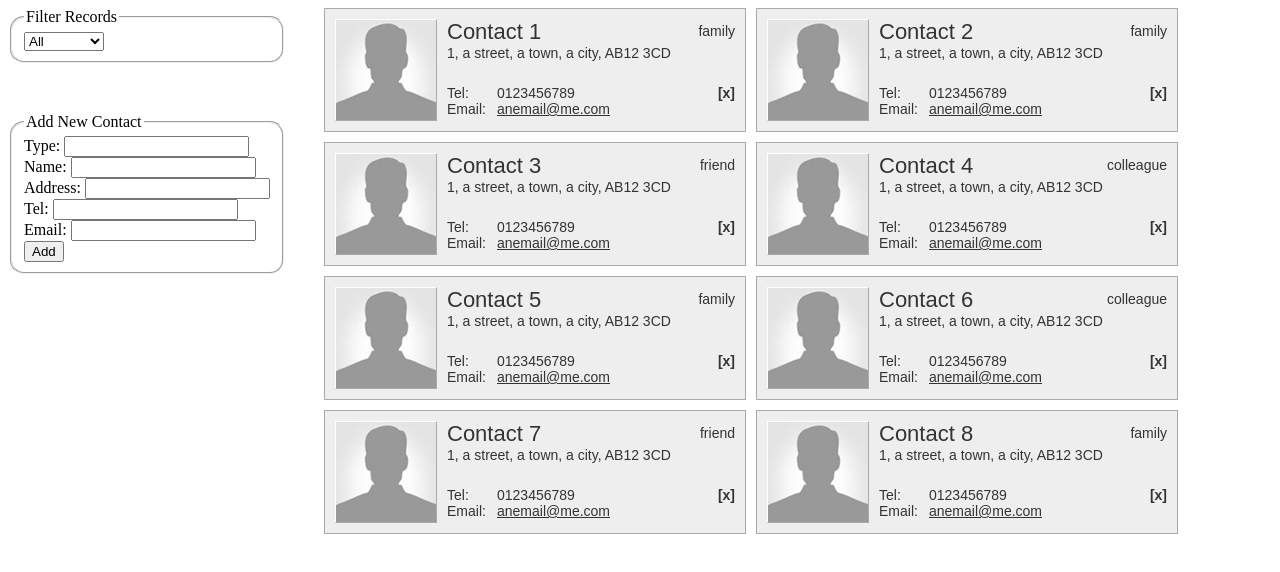
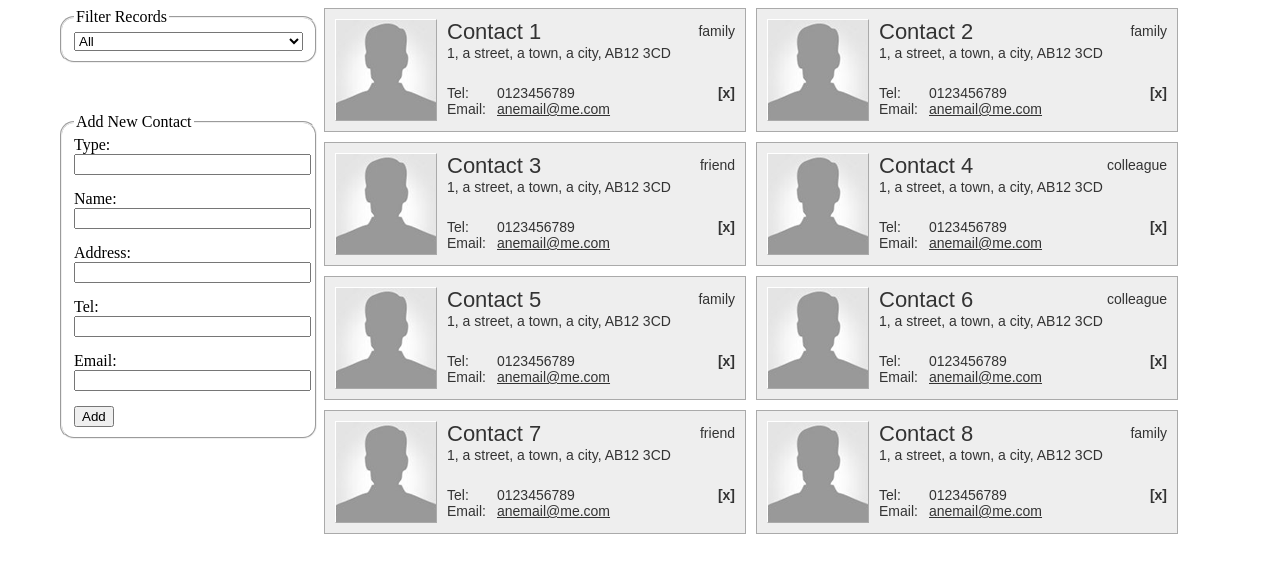
Before and after one commit to krevels/contact-manager-knockout, a plain HTML site: page index.html in a window 1280 px wide. Drawn offline with Linux system fonts and the light colour scheme.

Commit message:
stylesheet updates

```diff
--- a/index.html
+++ b/index.html
@@ -21,11 +21,21 @@
 					<fieldset form="addContact">
 						<legend>Add New Contact</legend>
 					    <!-- <label>Photo: <input name="photo" type="file" /></label> -->
-			    		<label>Type: <input name="type" id="type" /> </label>
-			    		<label>Name: <input name="name" /></label>
-					    <label>Address: <input name="address" /></label>
-					    <label>Tel: <input name="tel" /></label>
-					    <label>Email: <input name="email" /></label>
+			    		<label for="type">Type:<label>
+			    		<input name="type" />
+
+
+			    		<label for="name">Name:</label>
+			    		<input name="name" />
+
+					    <label for="address">Address:</label>
+					    <input name="address" />
+
+					    <label for="tel">Tel:</label>
+					    <input name="tel" />
+
+					    <label for="email">Email:</label>
+					    <input name="email" />
 
 					    <button type="submit">Add</button>
 					</fieldset>
--- a/screen.css
+++ b/screen.css
@@ -1,8 +1,13 @@
-#form { float: left; }
+label { display: block;}
+fieldset { -webkit-border-radius: 14px; -moz-border-radius: 14px; border-radius: 14px; margin-bottom: 50px;}
+fieldset input { width: 100%; margin-bottom: 15px;}
+select { width: 100%;}
+
+
+#form { float: left; margin-left: 50px;}
 #contacts { float: right; width: 75%;}
 
-label { display: block;}
-fieldset { -webkit-border-radius: 14px; -moz-border-radius: 14px; border-radius: 14px; margin-bottom: 50px;}
+
 
 .contact-container { width:400px; padding:10px; border:1px solid #aaa; margin:0 10px 10px 0; float:left; font-family:sans-serif; color:#333; background-color:#eee; }
 .contact-container div { font-size:14px; }
```
